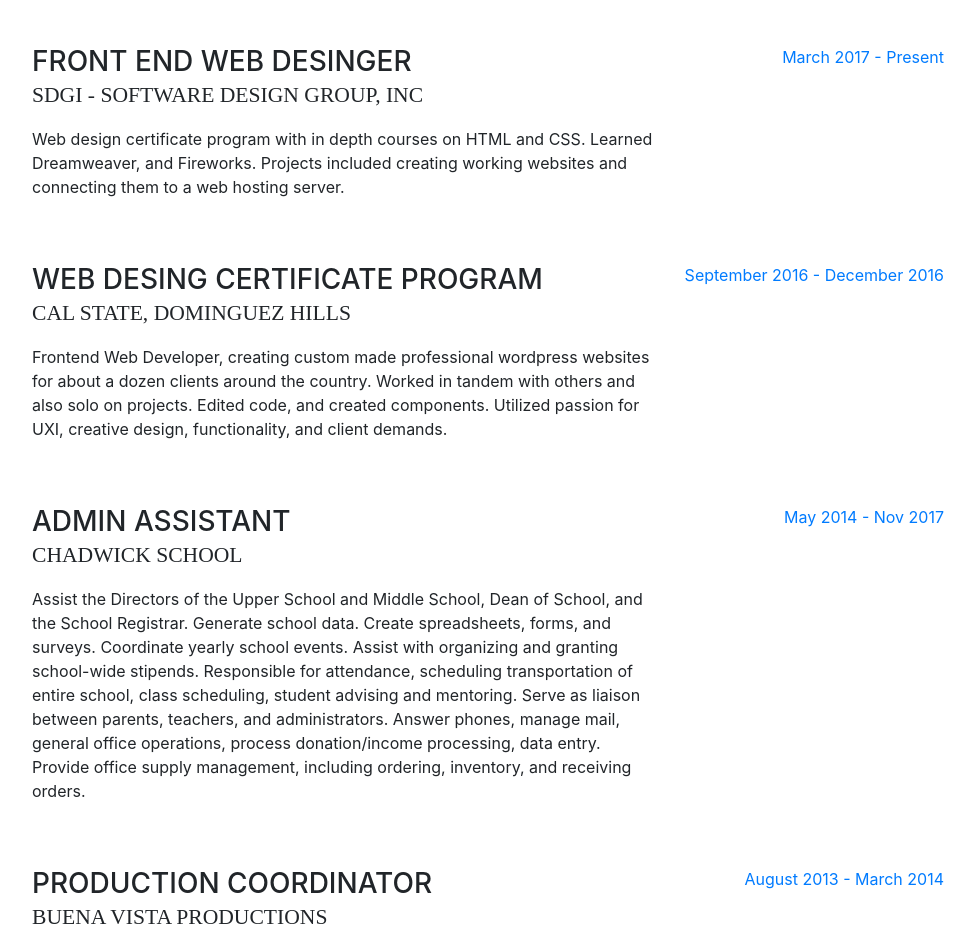
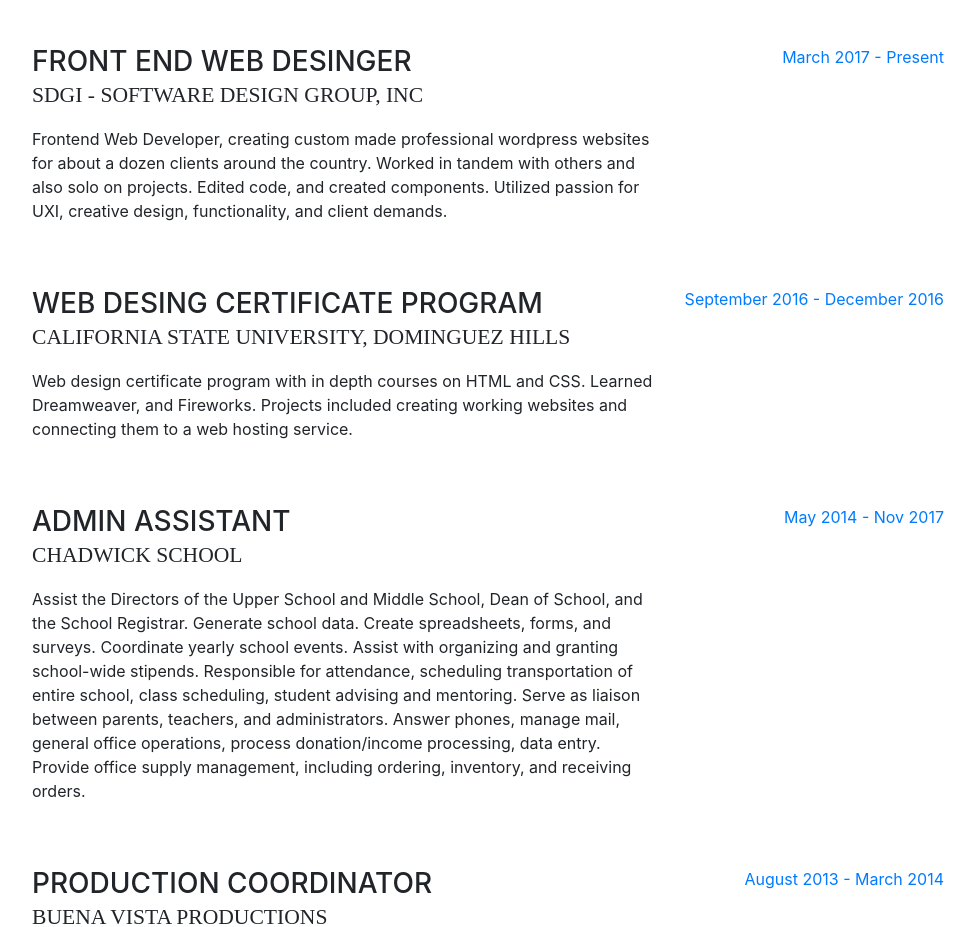
Before and after one commit to jessahl/jessahl.github.io, a website with bundled scripts: page index.html in a window 1280 px wide. Shown: the part 2731-3658 px from the top of the page, without its empty margins (288-1263 px from the left). Built offline with nearby package versions, Linux system fonts and the light colour scheme; a web font is replaced by a local one.

Commit message:
add experience

```diff
--- a/index.html
+++ b/index.html
@@ -389,7 +389,7 @@
           <div class="resume-content mr-auto">
             <h3 class="mb-0">Front End Web Desinger</h3>
             <div class="subheading mb-3">SDGi - Software Design Group, Inc</div>
-            <p>Web design certificate program with in depth courses on HTML and CSS. Learned Dreamweaver, and Fireworks. Projects included creating working websites and connecting them to a web hosting server. </p>
+            <p>Frontend Web Developer, creating custom made professional wordpress websites for about a dozen clients around the country.  Worked in tandem with others and also solo on projects.  Edited code, and created components. Utilized passion for UXI, creative design, functionality, and client demands. </p>
           </div>
           <div class="resume-date text-md-right">
             <span class="text-primary">March 2017 - Present</span>
@@ -399,8 +399,8 @@
         <div class="resume-item d-flex flex-column flex-md-row mb-5">
           <div class="resume-content mr-auto">
             <h3 class="mb-0">Web Desing Certificate Program</h3>
-            <div class="subheading mb-3">Cal State, Dominguez Hills</div>
-            <p>Frontend Web Developer, creating custom made professional wordpress websites for about a dozen clients around the country.  Worked in tandem with others and also solo on projects.  Edited code, and created components. Utilized passion for UXI, creative design, functionality, and client demands. </p>
+            <div class="subheading mb-3">California State University, Dominguez Hills</div>
+            <p>Web design certificate program with in depth courses on HTML and CSS. Learned Dreamweaver, and Fireworks. Projects included creating working websites and connecting them to a web hosting service. </p>
           </div>
           <div class="resume-date text-md-right">
             <span class="text-primary">September 2016 - December 2016</span>
```
